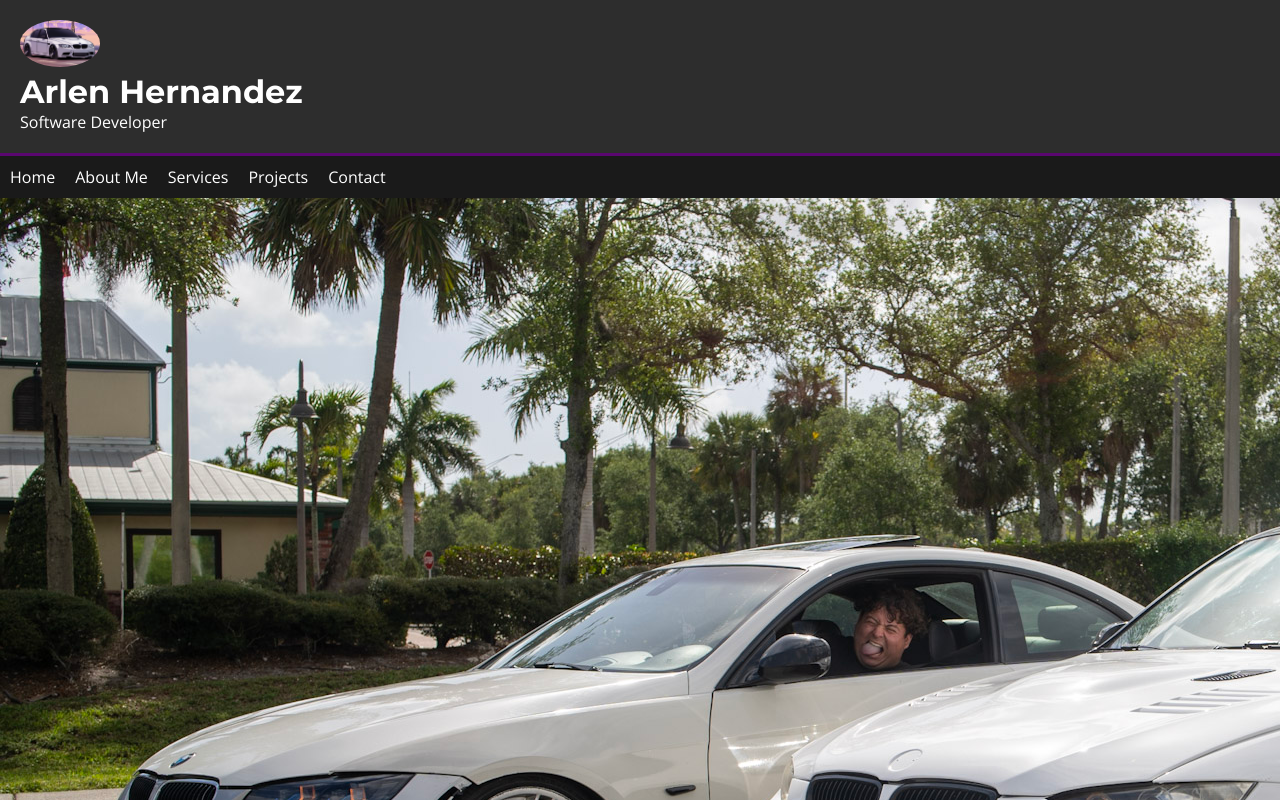
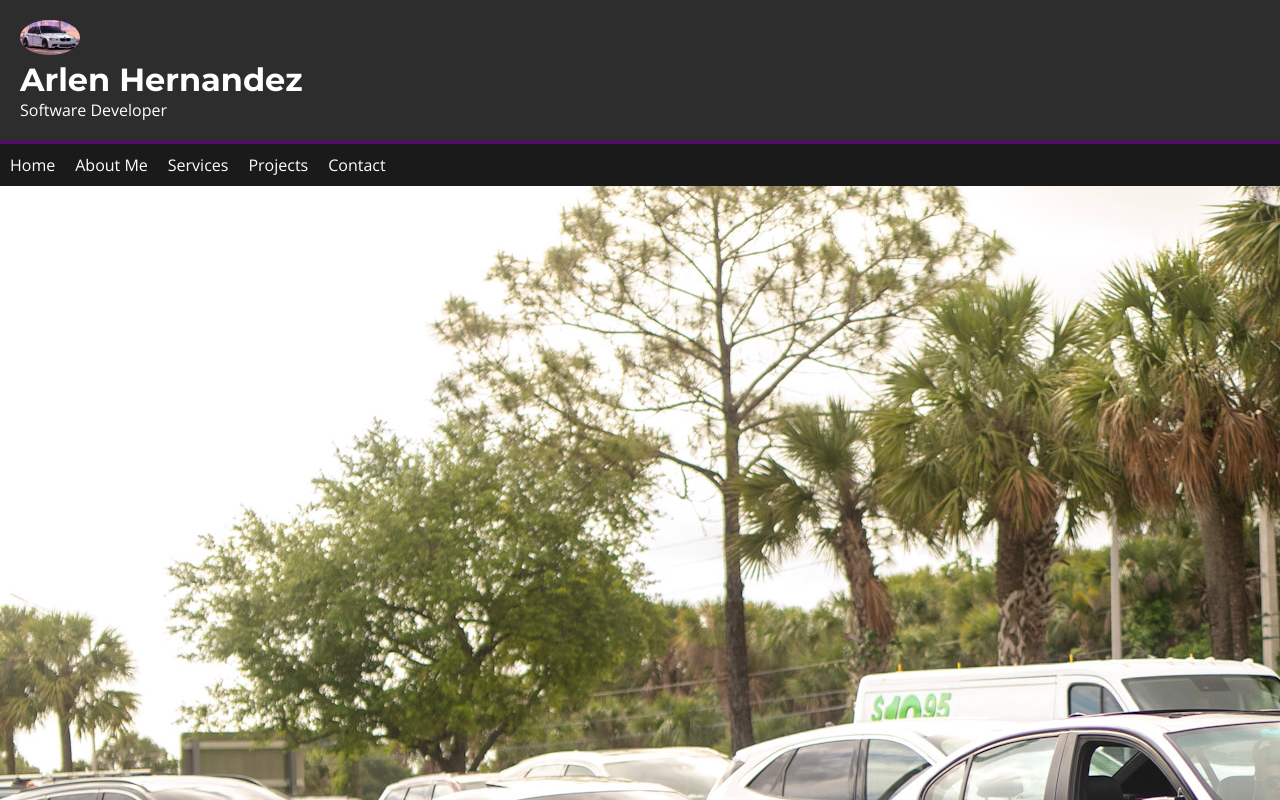
Before and after one commit to SavageOhThree/Portfolio, a plain HTML site: page index.html in a window 1280 px wide. Shown: the top 800 px of the page. Drawn offline with nearby package versions, Linux system fonts and the light colour scheme.

Commit message:
Changed photo for hero image and size

```diff
--- a/css/styles.css
+++ b/css/styles.css
@@ -22,7 +22,7 @@ title {
     gap: 15px;
 }
 .title img {
-    width: 80px;
+    width: 60px;
     border-radius: 50%;
 }
 nav {
--- a/index.html
+++ b/index.html
@@ -36,7 +36,7 @@
 
         <main>
             <!--Content goes here-->
-            <img src="assets/BimmerInvasion.JPG" alt="2 BMWS on the road">
+            <img src="assets/BimInv.JPG" alt="2 BMWS on the road">
             <h1>Welcome to My Portfolio</h1>
             <div class="cards">
                 <div class="card">
```
Also changed, not shown: assets/BimInv.JPG (added), assets/BimmerInvasion.JPG (deleted).
